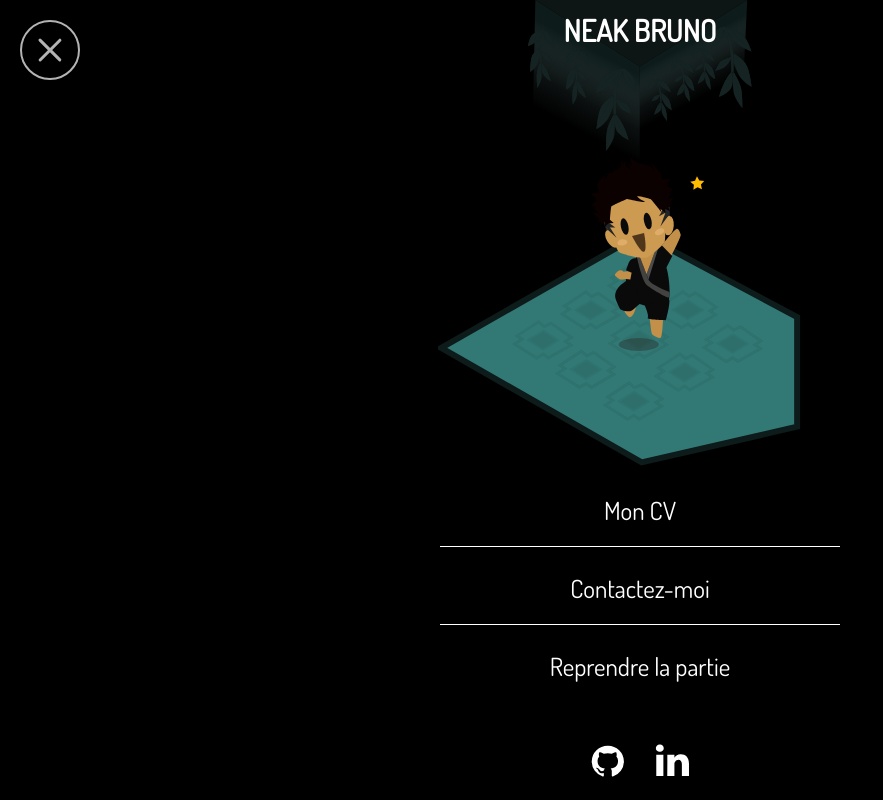
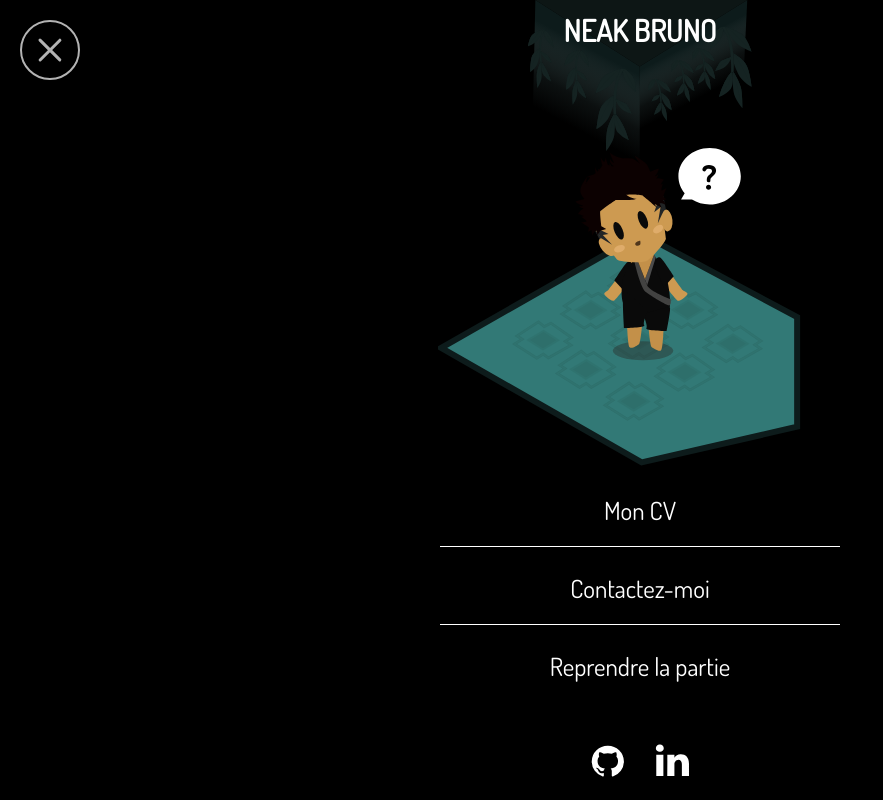
Before and after one commit to brunosneak/portfolio-in-react, a React (Create React App) app: page /gamePage in a window 1280 px wide. Both pictures are taken after a click on the element 50 px from the left and 50 px from the top of the page. Shown: the whole page, without its empty margins (0-883 px from the left). Built offline with nearby package versions, Linux system fonts and the light colour scheme.

Commit message:
reglage perso gagnant avec le menu

```diff
--- a/src/App.js
+++ b/src/App.js
@@ -9,13 +9,20 @@ class App extends Component {
   constructor(props){
     super(props);
     this.state = {
-      nav: false
+      nav: false,
+      game: false
     }
   }
 
   click = () => {
     this.setState({
       nav: !this.state.nav
+    });
+  }
+
+  game = () => {
+    this.setState({
+      game: !this.state.game
     });
   }
 
@@ -39,7 +46,10 @@ class App extends Component {
             />
             <Route path="/gamePage" render={ () => <GamePage
               nav={ this.click }
-              stateNav={ stateNav }/> }
+              stateNav={ stateNav }
+              game={ this.game }
+              stateGame={ this.state.game }
+              /> }
             />
           </Switch>
         </Router>
--- a/src/components/gamePage/GamePage.js
+++ b/src/components/gamePage/GamePage.js
@@ -247,6 +247,7 @@ class GamePage extends Component {
                             objCoord.coordMasque.top < objCoord.coordboulePiqueColl.top + objCoord.coordboulePiqueColl.height &&
                             objCoord.coordMasque.height + objCoord.coordMasque.top > objCoord.coordboulePiqueColl.top)){
                                 cancelAnimationFrame(rafId);
+                                this.props.game();
                                 this.props.nav();
                         };
 
@@ -324,7 +325,11 @@ class GamePage extends Component {
 
     render(){
         return (
-            this.props.stateNav ? <NavPage nav={ this.props.nav } stateNav={ this.props.stateNav }/> :
+              this.props.stateNav ? <NavPage
+                nav={ this.props.nav }
+                stateNav={ this.props.stateNav }
+                stateGame={ this.props.stateGame }
+              /> :
             <div className={ Style.container } ref={ this.fondVert }>
                 <div className={ Style.tour }>
 
--- a/src/components/header/MenuBurger.module.scss
+++ b/src/components/header/MenuBurger.module.scss
@@ -12,6 +12,7 @@
     position: fixed;
     top: 5rem;
     left: 5rem;
+    cursor: pointer;
     span{
         background-color: #fff;
         border-radius: 1rem;
--- a/src/components/navPage/NavPage.js
+++ b/src/components/navPage/NavPage.js
@@ -11,7 +11,7 @@ class NavPage extends Component {
     }
 
     componentDidMount() {
-        if(this.props.location.pathname === "/gamePage" && this.props.stateNav === true){
+        if(this.props.location.pathname === "/gamePage" && this.props.stateGame === true){
             let persoWin = this.persoWinRef.current.offsetLeft;
             setInterval(() => {
                 persoWin -= 166.6;
@@ -19,7 +19,6 @@ class NavPage extends Component {
                     this.persoWinRef.current.style.left = persoWin + "px";
                 }
                 if(persoWin <= -800){
-                    // clearInterval(idSetInterval);
                     persoWin = 166.6;
                 };
             }, 200);
@@ -54,7 +53,7 @@ class NavPage extends Component {
         return (
             <div className={ Style.container }>
                 <div className={ Style.platform }/>
-                {this.props.location.pathname === "/gamePage" && this.props.stateNav ?
+                {this.props.location.pathname === "/gamePage" && this.props.stateGame ?
                 <div className={ Style.maskWin }>
                     <img ref={ this.persoWinRef } alt="personnage gagnant" src={require("../../assets/img/spritePersoWin.svg")} className={ Style.win }/>
                 </div>
```
